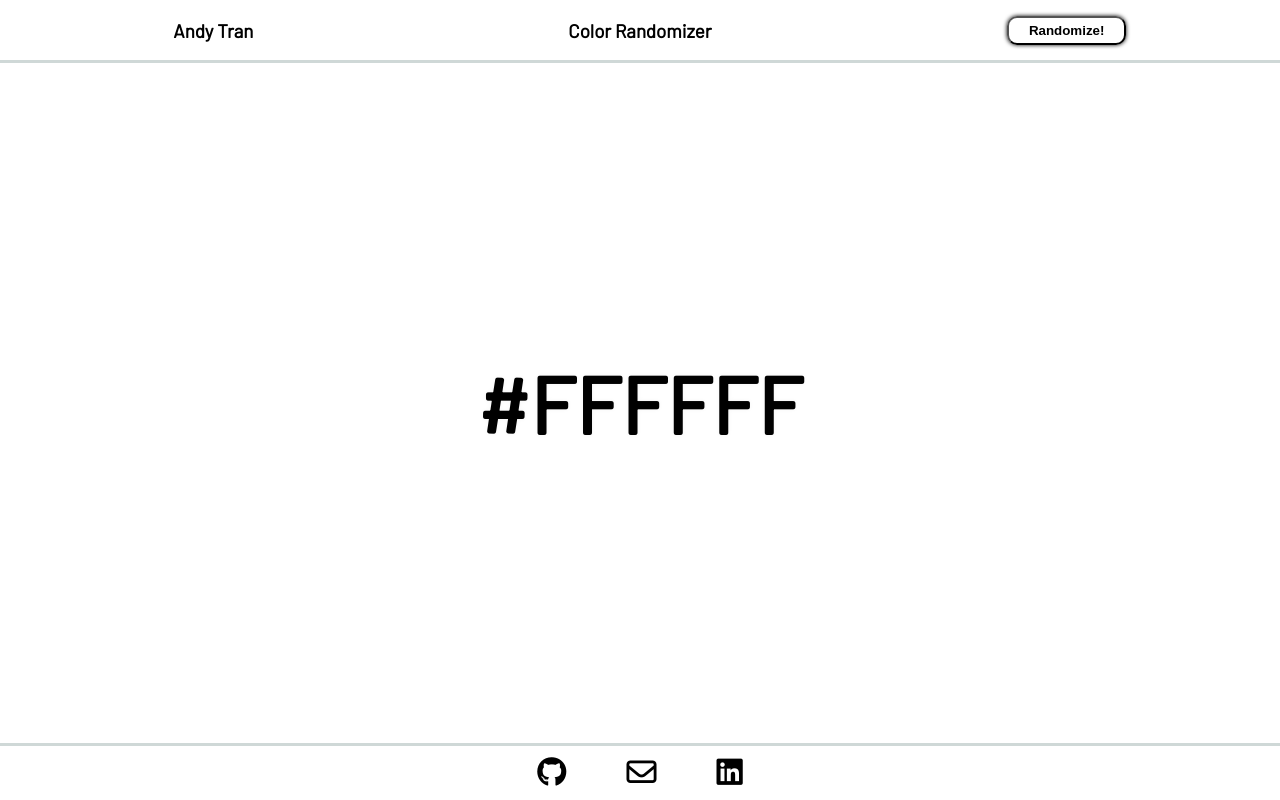
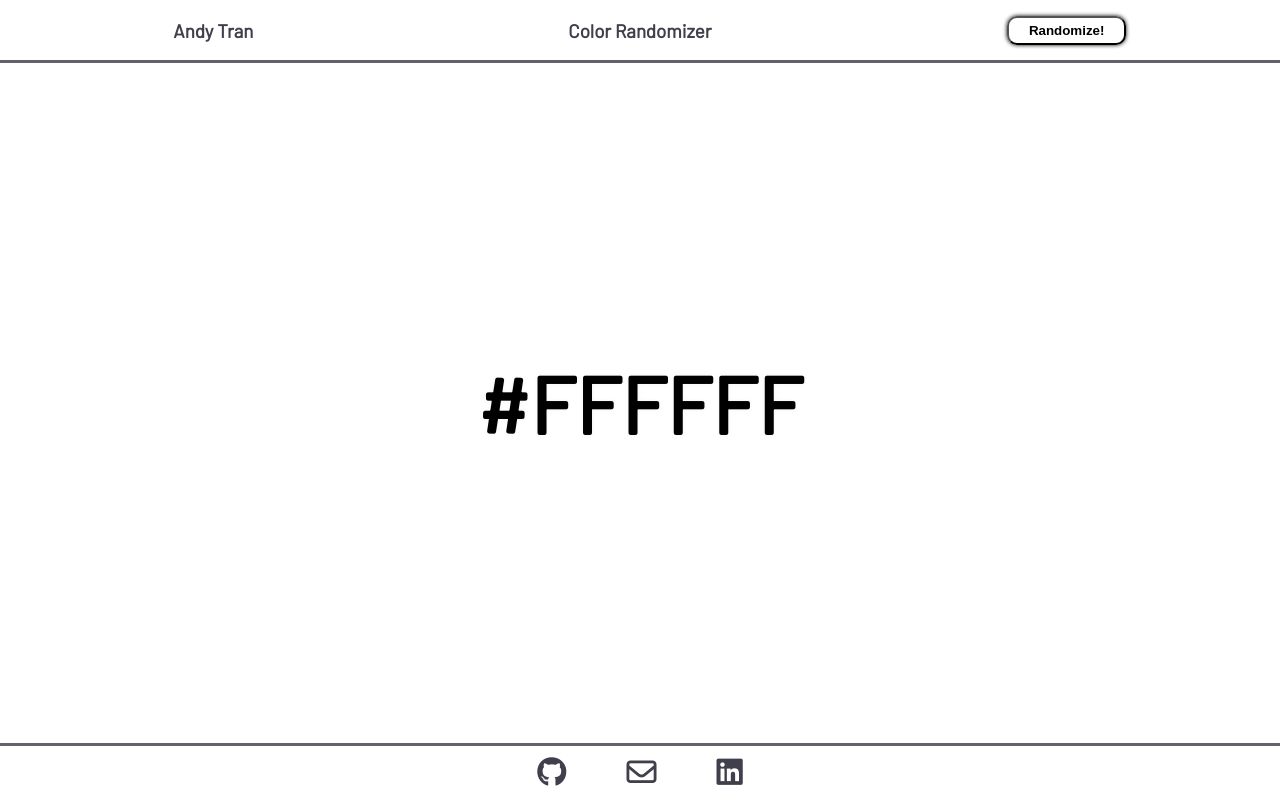
Before and after one commit to AndyTT/ColorRandomizer, a plain HTML site: page src/index.html in a window 1280 px wide. Drawn offline with Linux system fonts and the light colour scheme.

Commit message:
css commit

```diff
--- a/styles/style.scss
+++ b/styles/style.scss
@@ -1,6 +1,7 @@
 @import 'mixins';
 $barlowFont: Barlow, sans-serif;
-$borderColor: #CFD8D7;
+$fontColor: #403F4C;
+$borderColor: #62616C;
 
 html, body {
     height: 100%;
@@ -19,6 +20,7 @@ html, body {
     display: grid;
     grid-template-columns: 1fr 1fr 1fr;
     font-family: $barlowFont;
+    color: $fontColor;
     border-bottom-style: solid;
     border-bottom-color: $borderColor;
     border-bottom-width: 3px;
@@ -59,7 +61,7 @@ footer {
         padding: 10px 30px;
 
         a:link, a:visited, a:active {
-            color: black;
+            color: $fontColor;
         }
 
         a:hover {
```
Also changed, not shown: styles/style.css, 1 other file.
